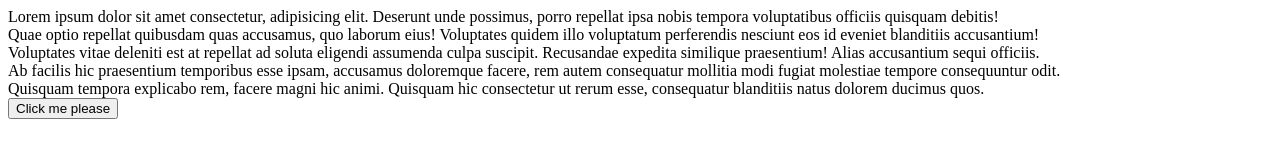
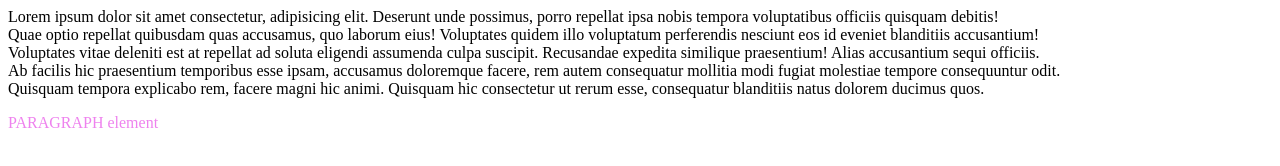
Before and after one commit to freshcodeAlice/pfm-2023-js-dom, a plain HTML site: page index.html in a window 1280 px wide. Drawn offline with Linux system fonts and the light colour scheme.

Commit message:
createElement

```diff
--- a/index.js
+++ b/index.js
@@ -22,8 +22,6 @@ Model
 
 */
 
-const elem = document.createElement('button');
-elem.textContent = 'Click me please'
 
 /*
 Створення елементів:
@@ -34,5 +32,11 @@ elem.textContent = 'Click me please'
 
 */
 
-const section = document.querySelector('section');
-section.append(elem)
+const element = document.createElement('p');  // створюється HTMLParagraphElement
+
+element.textContent = 'PARAGRAPH element';
+element.style.color = 'violet';
+
+const section = document.querySelector('section'); // витягти посилання існуючого на сторінці елементу
+
+section.append(element);
--- a/style.css
+++ b/style.css
@@ -1,3 +1,7 @@
 .red-text {
     color: red;
 }
+
+p {
+    color: red;
+}
```
Also changed, not shown: index.html (+4 -2 lines).
